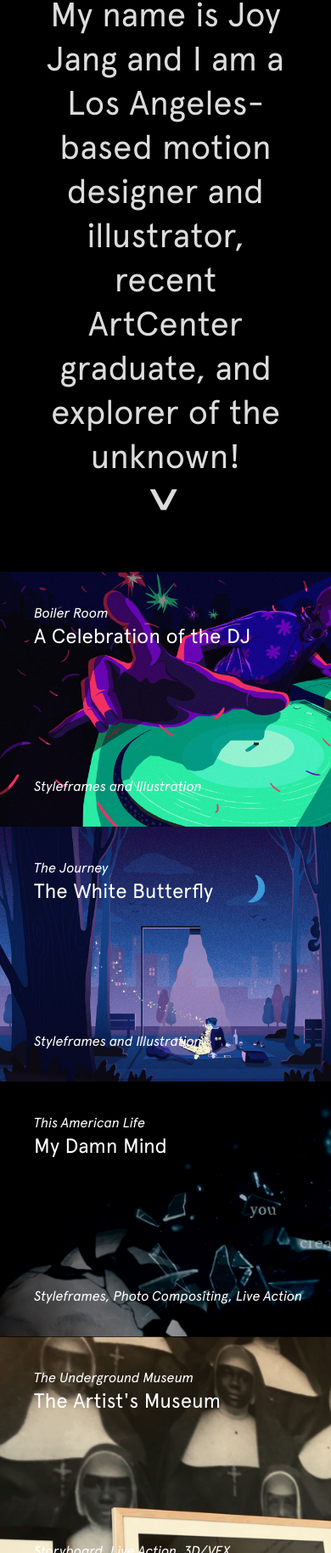
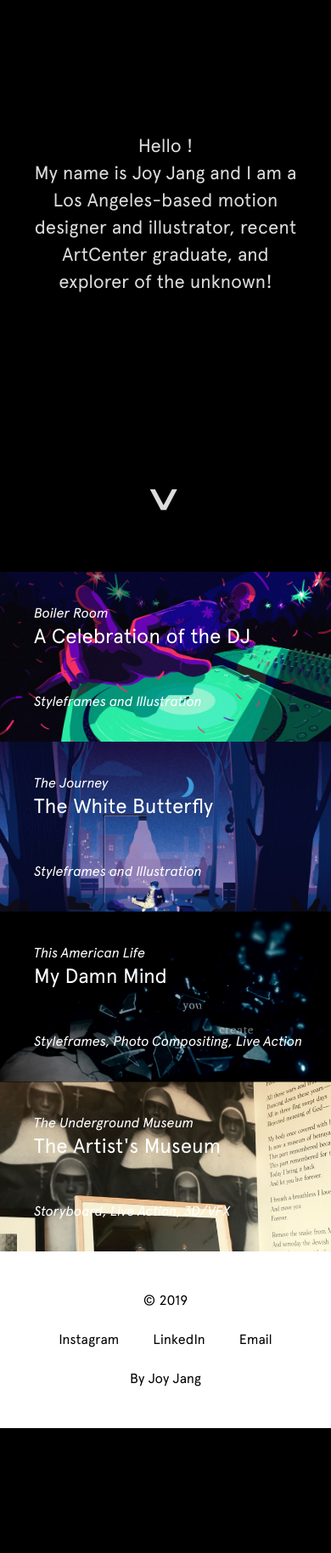
Before and after one commit to tjabbe/joyjang, a Gatsby site: page / in a window 390 px wide. Shown: the part 172-2000 px from the top of the page at 85% size. After the commit the page ends 1853 px from the top, so only its background shows below. Built offline with nearby package versions, Linux system fonts and the light colour scheme; Gatsby itself is replaced by a stand-in of ours.

Commit message:
Finish responsive home

```diff
--- a/src/components/Footer/elements.js
+++ b/src/components/Footer/elements.js
@@ -13,9 +13,19 @@ const Inner = styled.div`
   padding: 50px 40px;
   width: 90%;
 
+  @media screen and (max-width: 550px) {
+    flex-direction: column;
+  }
+
   @media screen and (min-width: 769px) {
     padding: 60px 80px;
   }
 `
 
-export { FooterContainer, Inner }
+const SocialContainer = styled.div`
+  @media screen and (max-width: 550px) {
+    margin: 30px 0;
+  }
+`
+
+export { FooterContainer, Inner, SocialContainer }
--- a/src/components/Footer/index.js
+++ b/src/components/Footer/index.js
@@ -1,13 +1,15 @@
 import React from 'react'
 
 import Social from '../Social'
-import { FooterContainer, Inner } from './elements'
+import { FooterContainer, Inner, SocialContainer } from './elements'
 
 const Footer = () => (
   <FooterContainer>
     <Inner>
       <span>© {new Date().getFullYear()}</span>
-      <Social />
+      <SocialContainer>
+        <Social />
+      </SocialContainer>
       <span>By Joy Jang</span>
     </Inner>
   </FooterContainer>
--- a/src/components/Header/elements.js
+++ b/src/components/Header/elements.js
@@ -7,12 +7,16 @@ const HeaderContainer = styled.header`
   justify-content: space-between;
   margin: auto;
   max-width: 1600px;
-  padding: 60px 80px;
+  padding: 50px 40px;
   width: 90%;
 
   svg {
     fill: ${props => (props.isHome ? '#fff' : '#000')};
     width: 28px;
+  }
+
+  @media screen and (min-width: 769px) {
+    padding: 60px 80px;
   }
 `
 
--- a/src/components/HomeStage/elements.js
+++ b/src/components/HomeStage/elements.js
@@ -4,25 +4,38 @@ const Container = styled.div`
   align-items: center;
   display: flex;
   justify-content: center;
-  height: calc(100vh - 176px);
+  height: calc(100vh - 156px);
   position: relative;
+
+  @media screen and (min-width: 769px) {
+    height: calc(100vh - 176px);
+  }
 `
 
 const TextContainer = styled.div`
-  margin-top: -176px;
+  margin-top: -156px;
   padding: 0 40px;
+
+  @media screen and (min-width: 769px) {
+    margin-top: -176px;
+  }
 `
 
 const Text = styled.p`
   color: rgb(220, 220, 220);
-  font-size: 40px;
-  line-height: 52px;
+  font-size: 22px;
+  line-height: 32px;
   text-align: center;
   ${props =>
     props.maxWidth &&
     css`
       max-width: 850px;
     `}
+
+  @media screen and (min-width: 768px) {
+    font-size: 40px;
+    line-height: 52px;
+  }
 `
 
 const ScrollArrow = styled.span`
--- a/src/components/ProjectTile/elements.js
+++ b/src/components/ProjectTile/elements.js
@@ -8,6 +8,10 @@ const Tile = styled.div`
   height: 300px;
   position: relative;
   width: 100%;
+
+  @media screen and (max-width: 550px) {
+    height: 200px;
+  }
 
   @media screen and (min-width: 769px) {
     height: 250px;
```
